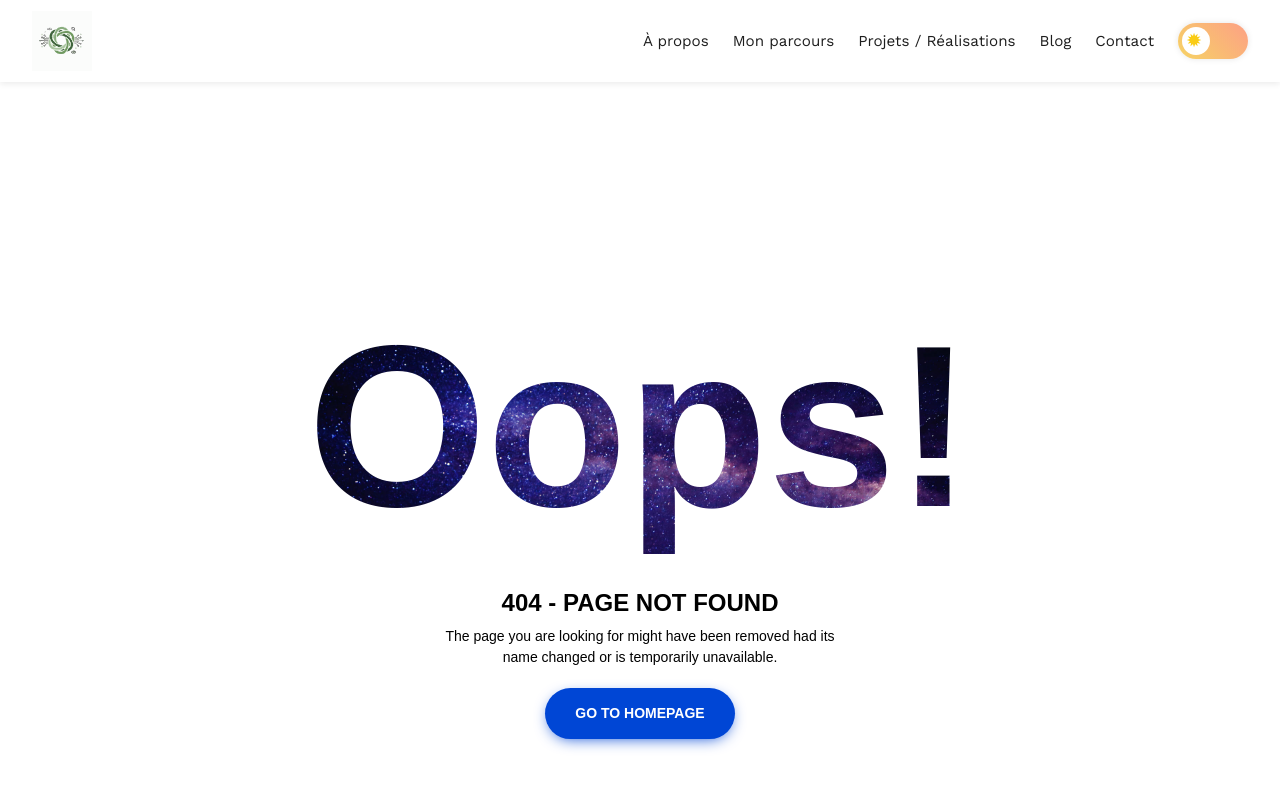
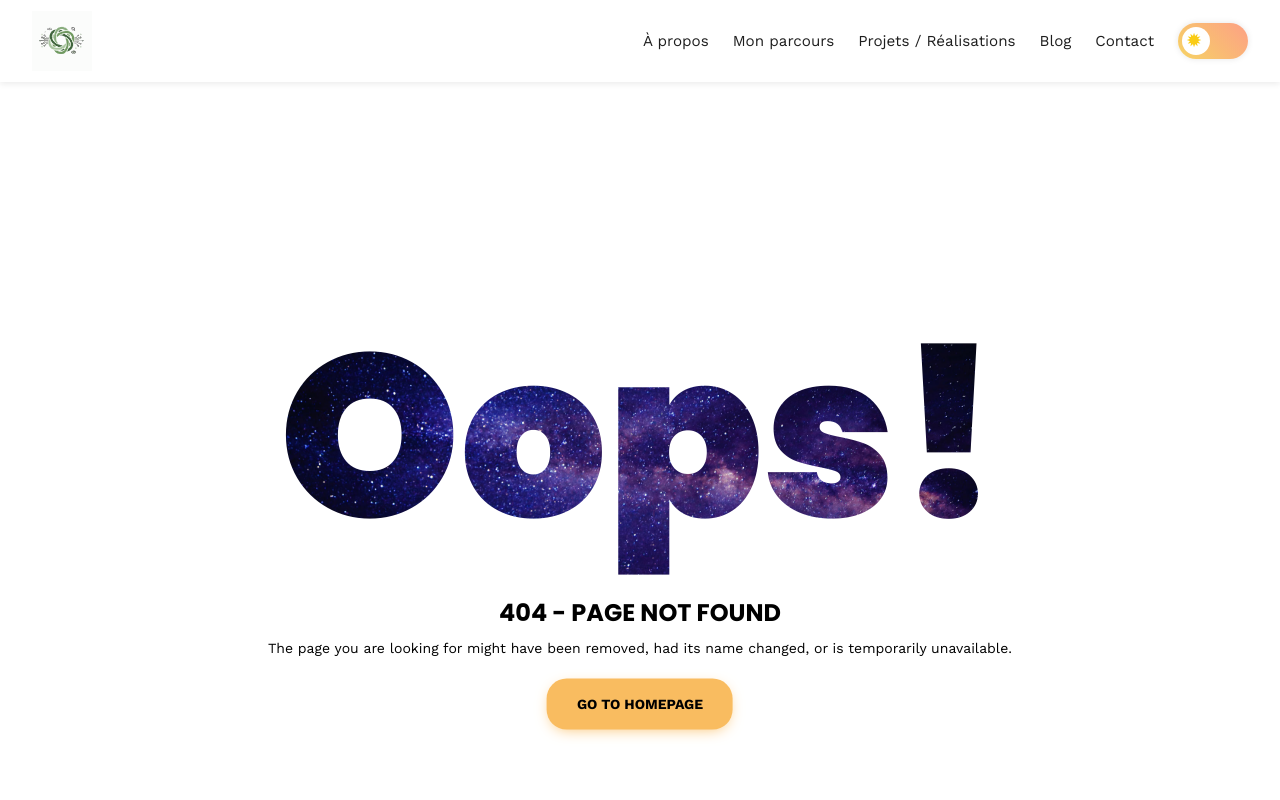
Before and after one commit to C-Alicia/portfolio_ac, a Vue app: page /propos in a window 1280 px wide. Shown: the top 800 px of the page. Built offline with nearby package versions, Linux system fonts and the light colour scheme.

Commit message:
feat: add cv and create custon button, update not found page.

```diff
--- /dev/null
+++ b/src/components/CustomButton.vue
@@ -0,0 +1,92 @@
+<template>
+  <button
+    :class="buttonClass"
+    @click="handleClick"
+  >
+    <slot>{{ props.text }}</slot>
+  </button>
+</template>
+
+<script setup>
+import { useRouter } from 'vue-router';
+import { useDark } from '@vueuse/core';
+import { computed } from 'vue';
+
+// Définition des props
+const props = defineProps({
+  text: String,
+  href: String, // lien PDF ou route interne
+});
+
+const router = useRouter();
+
+// Récupération de l'état global du toggle
+const isDark = useDark({
+  selector: 'body',
+  attribute: 'color-scheme',
+  valueDark: 'dark',
+  valueLight: 'light',
+  storageKey: 'vueuse-color-scheme',
+});
+
+// computed pour mettre à jour automatiquement la classe
+const buttonClass = computed(() => {
+  return ['custom-button', isDark.value ? 'dark' : 'light'];
+});
+
+// Gestion du clic
+const handleClick = () => {
+  if (!props.href) return;
+
+  // Vérifie si c'est un PDF ou un lien externe
+  if (props.href.startsWith('http') || props.href.endsWith('.pdf')) {
+    window.open(props.href, '_blank'); // ouvre PDF ou lien externe
+  } else {
+    router.push(props.href); // navigation interne
+  }
+};
+</script>
+
+<style scoped>
+@import url('https://fonts.googleapis.com/css2?family=Poppins:wght@600&display=swap');
+
+.custom-button {
+  width: 200px;
+  height: 40px;
+  border-radius: 10px;
+  font-family: 'Poppins', sans-serif;
+  font-weight: 600;
+  font-size: 30px;
+  cursor: pointer;
+  display: flex;
+  align-items: center;
+  justify-content: center;
+  transition: all 0.3s ease;
+  border: 2px solid;
+}
+
+/* Light mode */
+.custom-button.light {
+  background-color: #FFFFFF;
+  color: #353535;
+  border-color: #000000;
+}
+
+/* Dark mode */
+.custom-button.dark {
+  background-color: #F9BC60;
+  color: #353535;
+  border-color: #000000;
+}
+
+/* Hover effects */
+.custom-button.light:hover {
+  background-color: #f0f0f0;
+  color: #000000;
+}
+
+.custom-button.dark:hover {
+  background-color: #e6a83c;
+  color: #000000;
+}
+</style>
--- a/src/components/Header.vue
+++ b/src/components/Header.vue
@@ -1,4 +1,4 @@
-a<template>
+<template>
   <header class="header" :class="colorScheme">
     <RouterLink to="/" class="header__logo">
       <img :src="colorScheme === 'dark' ? logoDark : logoLight" alt="Logo du site" class="logo" />
--- a/src/pages/NotFoundPage.vue
+++ b/src/pages/NotFoundPage.vue
@@ -1,26 +1,25 @@
 <template>
-
   <section id="notfound">
     <div class="notfound">
       <div class="notfound404">
         <h1>Oops!</h1>
       </div>
       <h2>404 - Page not found</h2>
-      <p>The page you are looking for might have been removed had its name changed or is temporarily unavailable.</p>
+      <p>
+        The page you are looking for might have been removed, had its name changed, or is temporarily unavailable.
+      </p>
       <a href="/">Go To Homepage</a>
     </div>
   </section>
-
-
 </template>
 
-
-<script>
-
-
+<script setup>
+// plus besoin de data ou de logique ici : le toggle global gère tout
 </script>
 
 <style scoped>
+@import url('https://fonts.googleapis.com/css2?family=Poppins:wght@700;900&family=Work+Sans:wght@400;700&display=swap');
+
 #notfound {
   position: relative;
   height: 100vh;
@@ -30,32 +29,25 @@
   position: absolute;
   left: 50%;
   top: 50%;
-  -webkit-transform: translate(-50%, -50%);
-  -ms-transform: translate(-50%, -50%);
   transform: translate(-50%, -50%);
-}
-
-.notfound {
-  max-width: 410px;
+  max-width: 90%;
   width: 100%;
   text-align: center;
 }
 
-.notfound .notfound404 {
+.notfound404 {
   height: 300px;
   position: relative;
   z-index: -1;
 }
 
-.notfound .notfound404 h1 {
-  font-family: 'Montserrat', sans-serif;
-  font-size: 230px;
-  margin: 0px;
+.notfound404 h1 {
+  font-family: 'Poppins', sans-serif;
+  font-size: clamp(100px, 20vw, 230px);
+  margin: 0;
   font-weight: 900;
   position: absolute;
   left: 50%;
-  -webkit-transform: translateX(-50%);
-  -ms-transform: translateX(-50%);
   transform: translateX(-50%);
   background: url('/src/assets/img/bg.jpg') no-repeat;
   -webkit-background-clip: text;
@@ -64,9 +56,8 @@
   background-position: center;
 }
 
-
 .notfound h2 {
-  font-family: 'Montserrat', sans-serif;
+  font-family: 'Poppins', sans-serif;
   color: #000;
   font-size: 24px;
   font-weight: 700;
@@ -75,37 +66,46 @@
 }
 
 .notfound p {
-  font-family: 'Montserrat', sans-serif;
+  font-family: 'Work Sans', sans-serif;
   color: #000;
   font-size: 14px;
   font-weight: 400;
-  margin-bottom: 20px;
-  margin-top: 0px;
+  margin: 10px 0 20px;
 }
 
 .notfound a {
-  font-family: 'Montserrat', sans-serif;
+  font-family: 'Work Sans', sans-serif;
   font-size: 14px;
   text-decoration: none;
   text-transform: uppercase;
-  background: #0046d5;
+  background: #F9BC60;
   display: inline-block;
   padding: 15px 30px;
-  border-radius: 40px;
-  color: #fff;
+  border-radius: 20px;
+  color: #000000;
   font-weight: 700;
-  -webkit-box-shadow: 0px 4px 15px -5px #0046d5;
-  box-shadow: 0px 4px 15px -5px #0046d5;
+  box-shadow: 0px 4px 15px -5px #F9BC60;
 }
 
+/* 🌙 Appliquer automatiquement quand le body est en dark */
+[color-scheme='dark'] #notfound h2,
+[color-scheme='dark'] #notfound p {
+  color: #fff;
+}
 
+/* Responsive */
 @media only screen and (max-width: 767px) {
-  .notfound .notfound-404 {
+  .notfound404 {
     height: 142px;
   }
 
-  .notfound .notfound-404 h1 {
-    font-size: 112px;
+  .notfound404 h1 {
+    font-size: 18vw;
+  }
+
+  .notfound a {
+    padding: 12px 25px;
+    font-size: 12px;
   }
 }
 </style>
```
Also changed, not shown: 1 other file (tests, documents, lock files or other folders).
